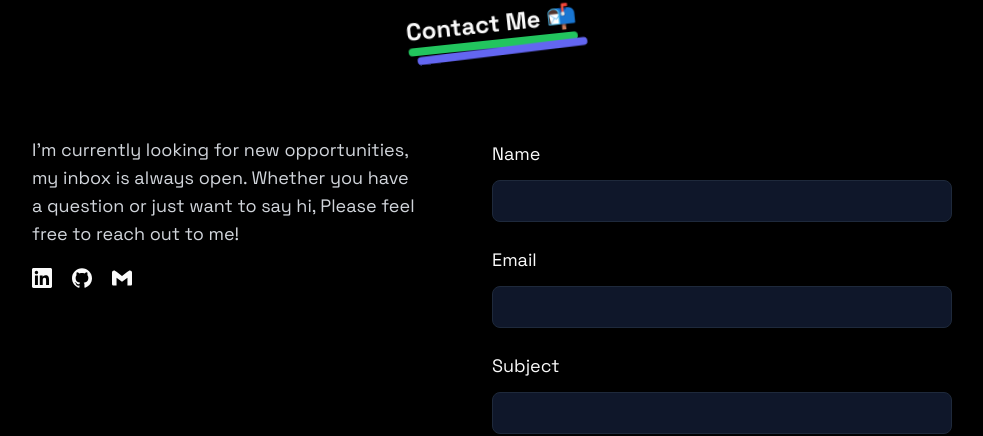
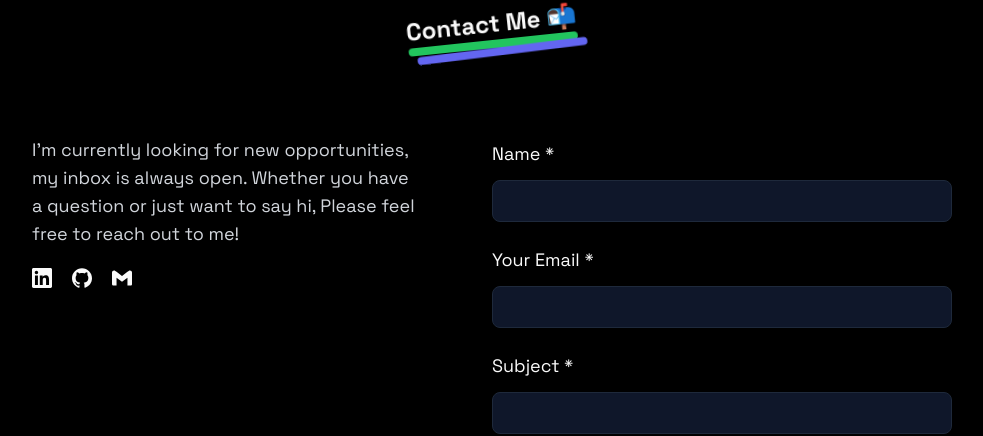
Before and after one commit to Sheel-ui/portfolio, a Next.js app: page / in a window 1280 px wide. Shown: the part 5576-6012 px from the top of the page, without its empty margins (148-1131 px from the left). Built offline with nearby package versions, Linux system fonts and the light colour scheme.

Commit message:
Add form validation

```diff
--- a/src/app/page.tsx
+++ b/src/app/page.tsx
@@ -5,7 +5,6 @@ import Projects from "@/components/sections/Projects";
 import Skills from "@/components/sections/Skills";
 import Contact from "@/components/sections/Contact";
 import Education from "@/components/sections/Education";
-import Experience from "@/components/sections/Experience";
 import About from "@/components/sections/About";
 
 export default function Home() {
@@ -21,8 +20,7 @@ export default function Home() {
 			<div className="sm:max-w-[95%] md:max-w-[90%] lg:max-w-[85%] xl:max-w-[75%] mx-auto p-5">
 				<About />
 				<Skills />
-        		<Education />
-				{/* <Experience /> */}
+				<Education />
 				<Projects />
 				<Contact />
 				<Footer />
--- a/src/components/sections/Contact.tsx
+++ b/src/components/sections/Contact.tsx
@@ -6,14 +6,47 @@ import Socials from "./Socials";
 export default function Contact() {
 	const [result, setResult] = useState("");
 	const [textColor, setTextColor] = useState("");
+
 	const onSubmit = async (event: any) => {
 		event.preventDefault();
+
+		const formData = new FormData(event.target);
+		const name = formData.get("name") as string;
+		const email = formData.get("userId") as string;
+		const subject = formData.get("subject") as string;
+
+		if (!name || name.length <= 3) {
+			setResult("Name must be more than 3 characters.");
+			setTextColor("text-red-300");
+			return;
+		}
+
+		const emailRegex = /^[^\s@]+@[^\s@]+\.[^\s@]+$/;
+		if (!email || !emailRegex.test(email)) {
+			setResult("Enter a valid email address.");
+			setTextColor("text-red-300");
+			return;
+		}
+
+		if (!subject || subject.length <= 3) {
+			setResult("Subject must be more than 3 characters.");
+			setTextColor("text-red-300");
+			return;
+		}
+
+		formData.append("email", "sheeltaskar64@gmail.com");
+		formData.append("access_key", "e81f0069-b955-4918-9e81-2dcac1a4174a");
+		const currentSubject = formData.get("message");
+		formData.set(
+			"message",
+			`${currentSubject}\nFrom: ${formData.get("userId")}`
+		);
+		formData.delete("userId");
+
 		setResult("Sending....");
 		setTextColor("text-yellow-300");
+		console.log(formData);
 
-		const formData = new FormData(event.target);
-		formData.append("access_key", "e81f0069-b955-4918-9e81-2dcac1a4174a");
-		console.log(formData);
 		const response = await fetch("https://api.web3forms.com/submit", {
 			method: "POST",
 			body: formData,
@@ -23,12 +56,17 @@ export default function Contact() {
 
 		if (data.success) {
 			console.log(data);
-			setResult("Message sent successfully 🍀");
-			setTextColor("text-green-100");
+			setResult(
+				"Message sent successfully. I will try to get back to you as soon as possible."
+			);
+			setTextColor("text-green-300");
 			event.target.reset();
 		} else {
 			console.log("Error", data);
-			setResult(data.message);
+			setResult(
+				"Sorry, something went wrong. I have been notifed the issue. In the mean time, you can try reaching me out on Linkedin."
+			);
+			setTextColor("text-red-300");
 		}
 	};
 
@@ -53,7 +91,7 @@ export default function Contact() {
 				<div className="w-full sm:w-3/4 md:w-2/3 lg:w-1/2">
 					<form className="flex flex-col" onSubmit={onSubmit}>
 						<label htmlFor="name" className="my-1 text-lg">
-							Name
+							Name *
 						</label>
 						<input
 							type="text"
@@ -62,18 +100,18 @@ export default function Contact() {
 							className="custom-input"
 							required
 						/>
-						<label htmlFor="email" className="my-1 text-lg">
-							Email
+						<label htmlFor="userId" className="my-1 text-lg">
+							Your Email *
 						</label>
 						<input
-							type="email"
-							id="email"
-							name="email"
+							type="text"
+							id="userId"
+							name="userId"
 							className="custom-input"
 							required
 						/>
 						<label htmlFor="subject" className="my-1 text-lg">
-							Subject
+							Subject *
 						</label>
 						<input
 							type="text"
@@ -89,9 +127,11 @@ export default function Contact() {
 							id="message"
 							name="message"
 							className="custom-input h-32"
-							required
 						/>
-						<button className="bg-indigo-500 rounded-lg p-2 hover:bg-indigo-700 transition duration-300 mt-4">
+						<button
+							type="submit"
+							className="bg-indigo-500 rounded-lg p-2 hover:bg-indigo-700 transition duration-300 mt-4"
+						>
 							Send Message
 						</button>
 					</form>
```
